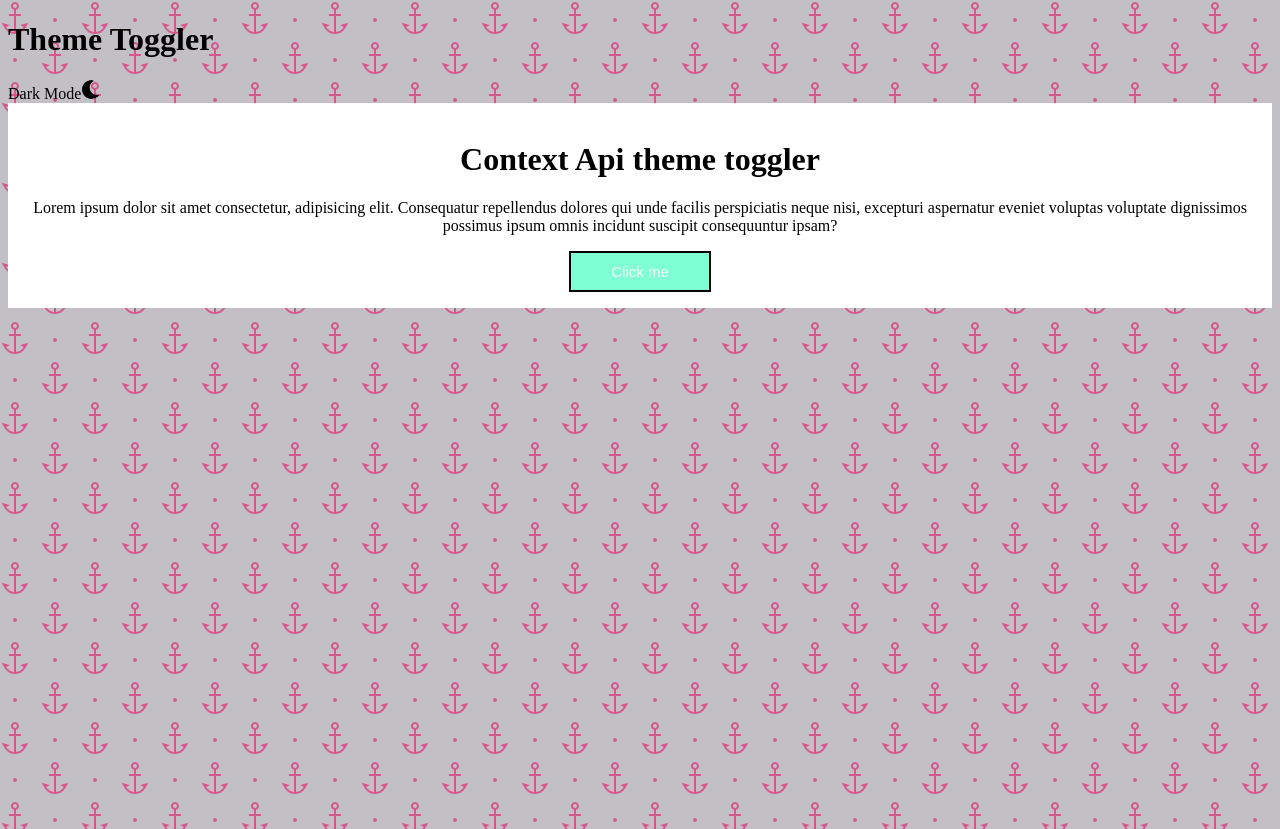
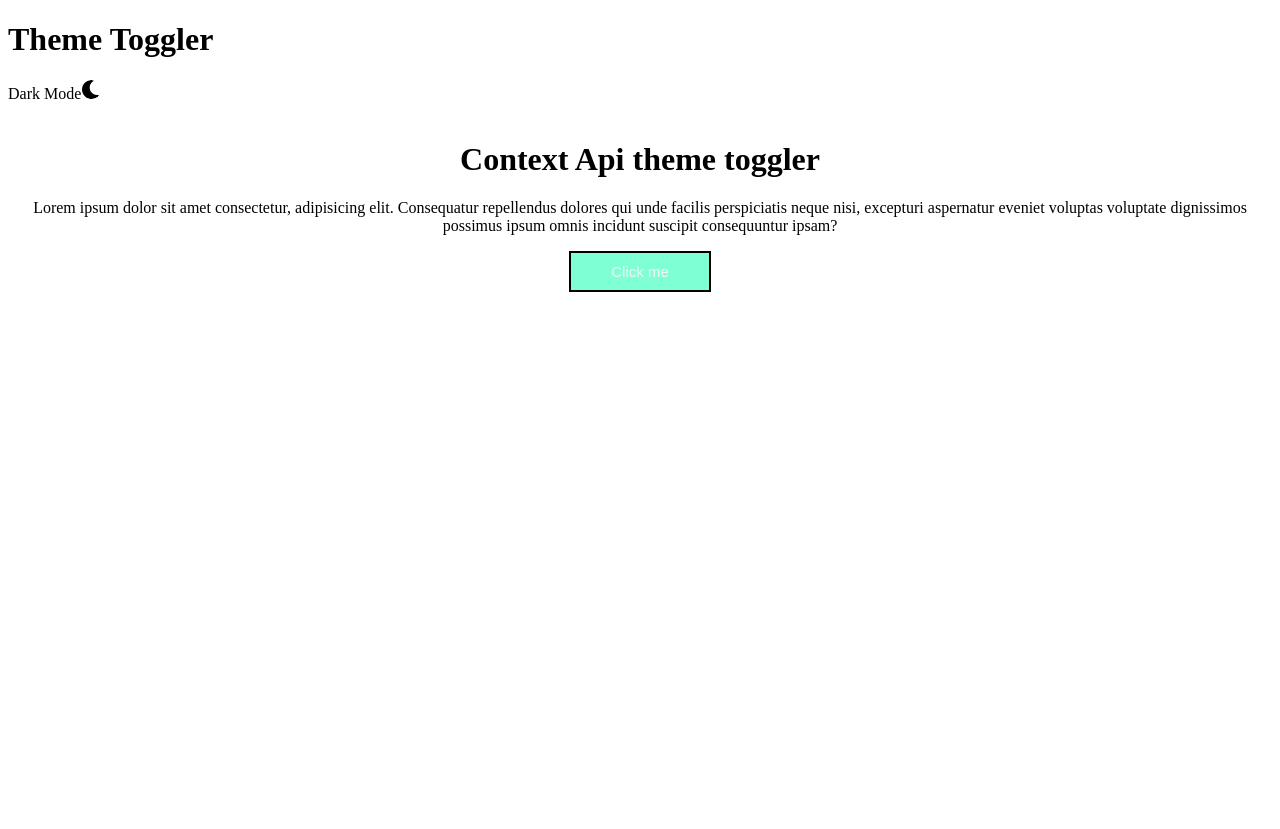
Before and after one commit to Deepak3211/theme-toggler, a React (Create React App) app: page / in a window 1280 px wide. After the commit the page ends 800 px from the top, so only its background shows below. Built offline with nearby package versions, Linux system fonts and the light colour scheme.

Commit message:
Update App.css

```diff
--- a/src/App.css
+++ b/src/App.css
@@ -1,5 +1,5 @@
 
-body{
+.sample{
 height : 100vh;
 
 background-color: #c2bfc5;
```
